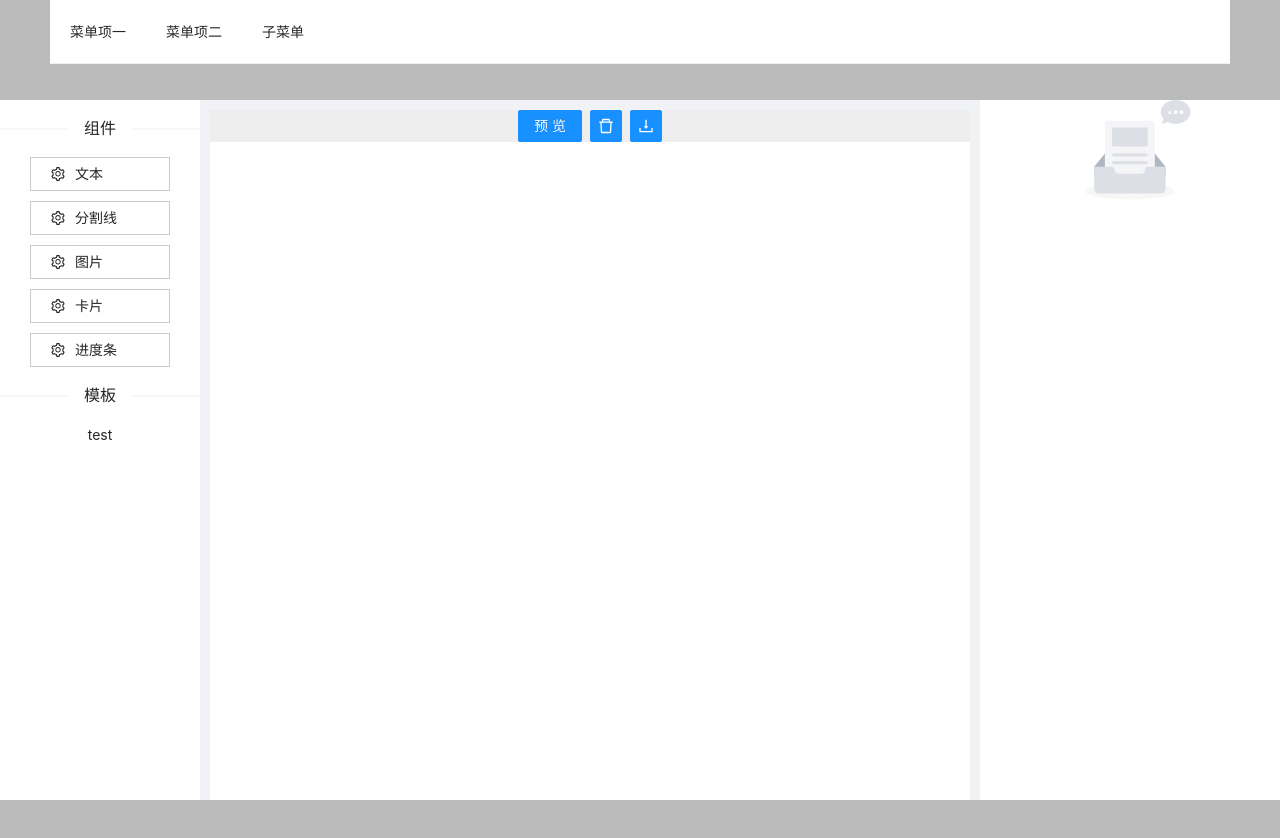
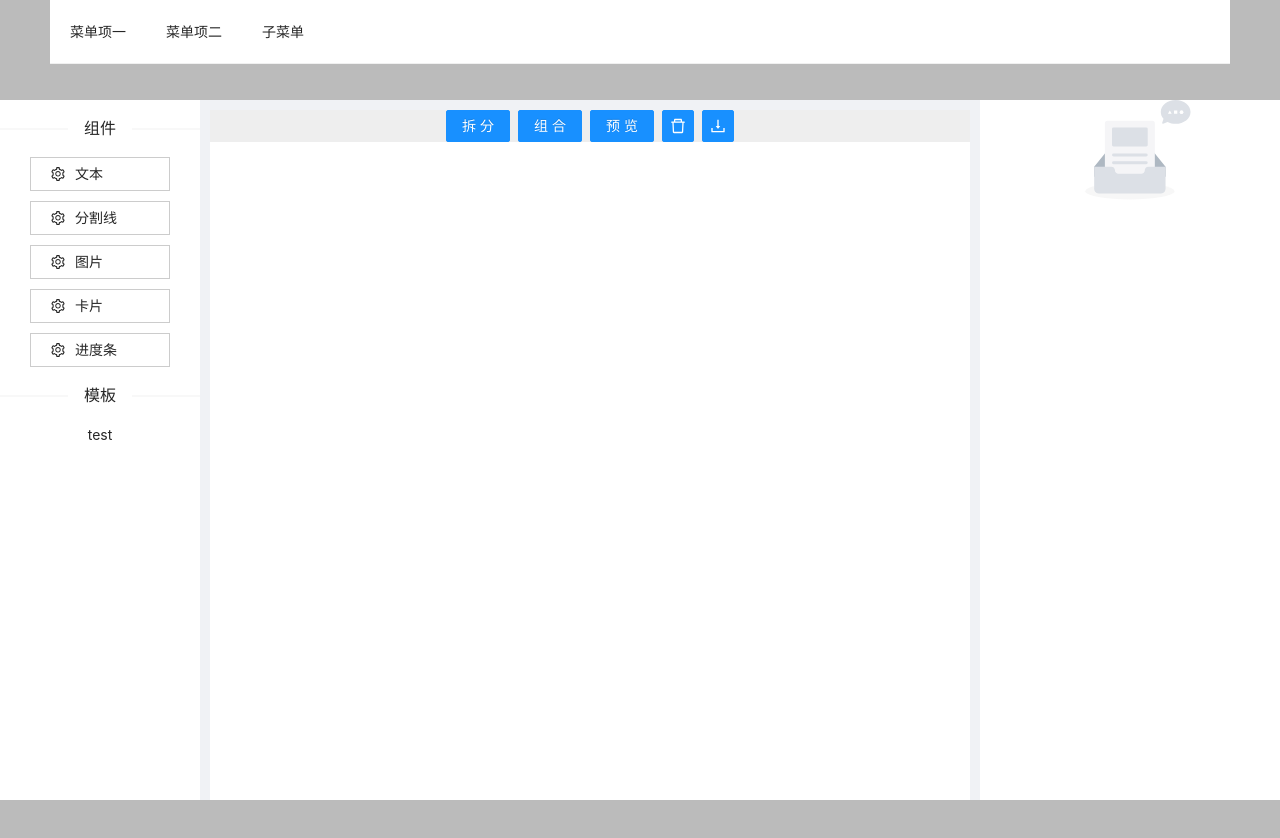
Before and after one commit to DragonLJH/react-resume-ts-app, a React (Create React App) app: page / in a window 1280 px wide. Shown: the top 838 px of the page. Built offline with nearby package versions, Linux system fonts and the light colour scheme.

Commit message:
新增组合组件，组件组合方法

```diff
--- a/src/components/AppLayoutMain/index.tsx
+++ b/src/components/AppLayoutMain/index.tsx
@@ -30,6 +30,8 @@ const AppLayoutMain: FC = () => {
     const rangeRef = useRef<NodeJS.Timeout | null>(null) //useRef 用来存储之前的定时器
 
     const [preview, setPreview] = useState(false);
+
+    const [makeUpProps, setMakeUpProps] = useState({ resumeCompose: [], indexs: [] });
 
     useEffect(() => {
         if (selectComponentIndex !== -1) {
@@ -111,24 +113,26 @@ const AppLayoutMain: FC = () => {
         document.addEventListener("mouseup", up);
     }
 
+    // 选中框
     const rangeCheck = (x1: number, y1: number, x2: number, y2: number) => {
         let maxX = x1 > x2 ? x1 : x2
         let minX = x1 < x2 ? x1 : x2
         let maxY = y1 > y2 ? y1 : y2
         let minY = y1 < y2 ? y1 : y2
-        let res: any = []
+        let res: any = { resumeCompose: [], indexs: [] }
         if (rangeRef.current) clearTimeout(rangeRef.current)
         rangeRef.current = setTimeout(() => {
             // 计算出选中的组件
             for (let i = 0; i < componentData.length; i++) {
                 let { top, left, width, height } = componentData[i].style
                 if (minX < left && left + width < maxX && minY < top && top + height < maxY) {
-                    res.push(componentData[i])
+                    res.indexs.unshift(i)
+                    res.resumeCompose.push(componentData[i])
                 }
             }
             // 根据选中的组件来调整选中框
             let rangeTop1: number = 0, rangeLeft1: number = 0, rangeTop2: number = 0, rangeLeft2: number = 0;
-            res.forEach((val: any, index: number) => {
+            res.resumeCompose.forEach((val: any, index: number) => {
                 let { top, left, width, height } = val.style
                 if (!index) {
                     rangeTop1 = top
@@ -143,6 +147,7 @@ const AppLayoutMain: FC = () => {
                 }
             })
             setRange({ top: rangeTop1, left: rangeLeft1, width: rangeLeft2 - rangeLeft1, height: rangeTop2 - rangeTop1 })
+            setMakeUpProps(res)
             // console.log(maxX, minX, maxY, minY)
             console.log(res)
         }, 100)
@@ -151,13 +156,6 @@ const AppLayoutMain: FC = () => {
     }
 
     /*------------------------------------------------------------------------------*/
-
-    // const ControlsComponent = () => {
-
-    //     myAuth.state.componentData.map((item: any, index: number) => {
-    //         return <Control setComponentData={setComponentData} element={item} index={index} activeComponent={myAuth.state.selectComponent.id === item.id} key={item.id}>{item.component()}</Control>
-    //     })
-    // }
     const setComponentData = (data: any, index: number) => {
         let newComponentData = [...myAuth.state.componentData]
         newComponentData.splice(index, 1, data)
@@ -170,9 +168,11 @@ const AppLayoutMain: FC = () => {
         setMainInsideData(data)
     }
 
+    /*------------------------------------------------------------------------------*/
     const download = () => {
         localStorage.setItem("test1", JSON.stringify(myAuth.state.componentData))
     }
+
     const delSelect = () => {  //删除选中组件
         if (selectComponentIndex !== -1) {
             myAuth.changeSelect()
@@ -182,10 +182,65 @@ const AppLayoutMain: FC = () => {
         }
     }
 
+    const makeUp = () => {
+        if (makeUpProps.resumeCompose.length > 1) {
+            new Promise((resolve) => {
+                // 先把组合的组件删除再生产组合组件
+                let newComponentData = [...myAuth.state.componentData]
+                makeUpProps.indexs.forEach((val: number) => {
+                    newComponentData.splice(val, 1)
+                })
+                myAuth.updataComponentData(newComponentData)
+                resolve(true)
+            }).then(() => {
+                let componentItem = componentList[5]
+                componentItem.style = range
+                componentItem.propValue = getNewComposeProps(range, makeUpProps)
+                // console.log("makeUp", getNewComposeProps(range, makeUpProps))
+                myAuth.increment({ ...componentItem, id: "component" + getID() })
+            })
+
+        }
+
+        setRange({ top: 0, left: 0, width: 0, height: 0 })
+        // console.log("makeUp", { ...componentItem, id: "component" + getID() })
+    }
+
+    // 计算组合后组件的样式百分比（top, left, width, height）
+    const getNewComposeProps = (style: any, props: any) => {
+        let { top, left, width, height } = style
+        props.resumeCompose = props.resumeCompose.map((item: any) => {
+            let { top: ist, left: isl, width: isw, height: ish } = item.style
+            ist = (((ist - top) / height) * 100) + "%"
+            isl = (((isl - left) / width) * 100) + "%"
+            ish = ((ish / height) * 100) + "%"
+            isw = ((isw / width) * 100) + "%"
+            item.style = { ...item.style, top: ist, left: isl, width: isw, height: ish }
+            return item
+        })
+        return props
+    }
+
+    //
+    const breakUp = () => {
+        if (selectComponent.componentId === 5) {
+            let flagSelectComponent = { ...selectComponent }
+            let { top, left, width, height } = flagSelectComponent.style
+            console.log("breakUp", flagSelectComponent, selectComponentIndex)
+
+        }
+    }
+
     return (
         <div className="AppLayoutMain">
             <div className="operation">
                 <Space align="center">
+                    <Button type="primary" onClick={breakUp}>
+                        拆分
+                    </Button>
+                    <Button type="primary" onClick={makeUp}>
+                        组合
+                    </Button>
                     <Button type="primary" onClick={() => setPreview(true)}>
                         预览
                     </Button>
@@ -197,11 +252,15 @@ const AppLayoutMain: FC = () => {
             <div className="AppLayoutMainEdit" onDrop={useMyDrop} onDragOver={myDragOver} onMouseDown={myMouseDown}>
                 <div className="range" style={getStyle({ ...range })}></div>
                 {myAuth.state.componentData.map((item: any, index: number) => {
-                    return <Control setMainInsideData={setMainInsideDataFun} setComponentData={setComponentData} element={item} index={index} activeComponent={myAuth.state.selectComponent.id === item.id} key={item.id}>{item.component(item.propValue)}</Control>
+                    return (<Control setMainInsideData={setMainInsideDataFun} setComponentData={setComponentData}
+                        element={item} index={index} activeComponent={myAuth.state.selectComponent.id === item.id} key={item.id}>
+                        {item.component(item.propValue)}
+                    </Control>)
                 })}
 
                 {guideList.map((val) => {
-                    return <div key={val.guideName} className={`guide ${val.guideName} ${myAuth.state.selectComponentIndex !== -1 ? 'active' : ''}`} style={getStyle(val.style)}></div>
+                    return (<div key={val.guideName} className={`guide ${val.guideName} ${myAuth.state.selectComponentIndex !== -1 ? 'active' : ''}`}
+                        style={getStyle(val.style)}></div>)
                 })}
             </div>
             <Modal
--- a/src/components/AppLayoutRight/config.tsx
+++ b/src/components/AppLayoutRight/config.tsx
@@ -115,5 +115,7 @@ export const configAttribute: any = {
         },
         percent: { inputType: "inputNumber", label: "百分比" },
     },
+    select5: {
+    },
 
 }
--- a/src/components/AppLayoutRight/index.tsx
+++ b/src/components/AppLayoutRight/index.tsx
@@ -39,6 +39,7 @@ const AppLayoutRight: FC = () => {
         let newPropValueKeys: Array<commomType> = propValueKeys.map((name) => {
             return { ...selectConfigAttribute[name], name }
         })
+        if (componentId === 5) newPropValueKeys = []
         const onValuesStyleChange = (changedValues: any, allValues: any) => { //字段值更新时触发回调事件(changedValues：修改的字段，allValues：所有值)
             setComponentData({ ...newSelectComponent, style: allValues }, index)
         };
--- /dev/null
+++ b/src/custom-component/ResumeCompose/index.tsx
@@ -0,0 +1,18 @@
+import React, { FC } from 'react';
+import './index.css';
+
+
+interface ResumeComposeProps {
+    resumeCompose: any;
+}
+
+const ResumeCompose: FC<ResumeComposeProps> = (props: ResumeComposeProps) => {
+    const { resumeCompose } = props
+    return resumeCompose.map((res: any, index: number) => {
+        return <div key={index} style={{ ...res.style, position: "absolute" }}>
+            {res.component(res.propValue)}
+        </div>
+    })
+}
+
+export default ResumeCompose;
--- a/src/custom-component/component-list.tsx
+++ b/src/custom-component/component-list.tsx
@@ -3,6 +3,7 @@ import ResumeDivider from "./ResumeDivider"
 import ResumeImg from "./ResumeImg"
 import ResumeCard from "./ResumeCard"
 import ResumeProgress from "./ResumeProgress"
+import ResumeCompose from "./ResumeCompose"
 
 export const mateComponent = new Map()
 mateComponent.set(0, { component: (data: any) => <ResumeText {...data} /> })
@@ -102,6 +103,18 @@ const componentList: Array<any> = [
             color: null,
         },
     },
+    {
+        component: (data: any) => <ResumeCompose {...data} />,
+        componentId: 5,
+        label: "组合",
+        propValue: [],
+        style: {
+            top: 0,
+            left: 0,
+            width: 0,
+            height: 0,
+        },
+    },
 
 ]
 
```
Also changed, not shown: src/custom-component/ResumeCompose/index.css (added).
